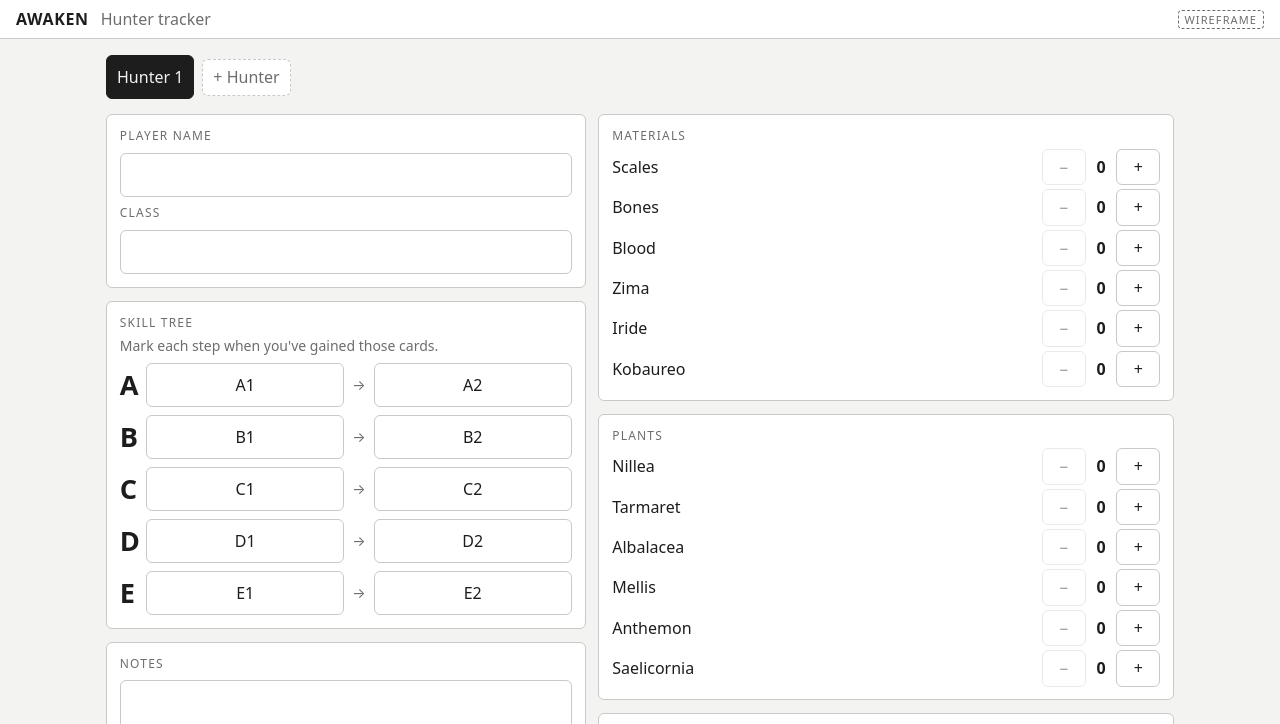
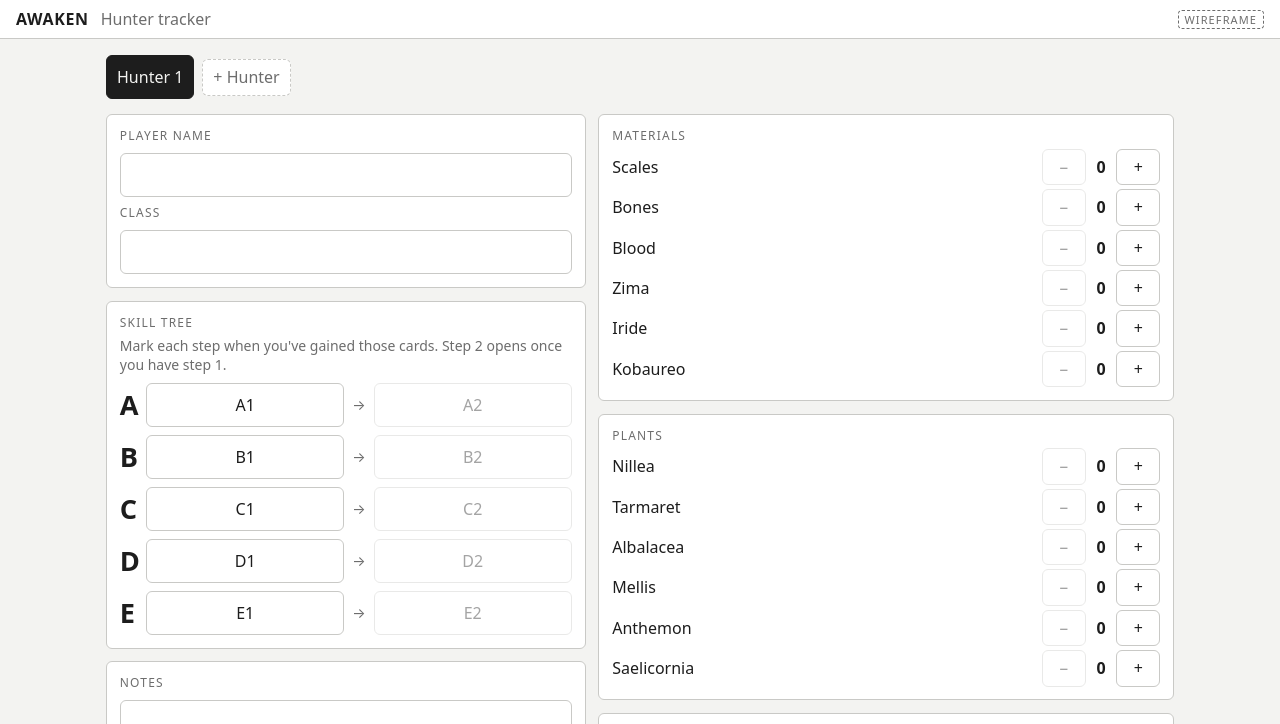
Before and after one commit to guppyinteractive/awaken, a website built with Vite: page hunters/index.html in a window 1280 px wide. Shown: the top 724 px of the page. Built offline with nearby package versions, Linux system fonts and the light colour scheme.

Commit message:
Skill tree: step 2 needs step 1
Co-Authored-By: Claude Opus 5.5 <noreply@anthropic.com>
Claude-Session: https://claude.ai/code/session_015HqfRia1La7bqMaJn35yoZ

```diff
--- a/src/hunters/main.ts
+++ b/src/hunters/main.ts
@@ -49,7 +49,7 @@ function render(): void {
       <span class="mid">${r}</span>
       <button class="toggle" aria-pressed="${h.skills[i][0]}" data-act="skill" data-row="${i}" data-tier="0">${r}1</button>
       <span class="note" aria-hidden="true">→</span>
-      <button class="toggle" aria-pressed="${h.skills[i][1]}" data-act="skill" data-row="${i}" data-tier="1">${r}2</button>
+      <button class="toggle" aria-pressed="${h.skills[i][1]}" data-act="skill" data-row="${i}" data-tier="1" ${h.skills[i][0] ? '' : 'disabled'}>${r}2</button>
     </div>`).join('');
 
   const resources = RESOURCE_KINDS.map((kind) => `
@@ -83,7 +83,7 @@ function render(): void {
           </section>
           <section class="box">
             <div class="label">Skill tree</div>
-            <p class="note">Mark each step when you've gained those cards.</p>
+            <p class="note">Mark each step when you've gained those cards. Step 2 opens once you have step 1.</p>
             <div class="skills">${skills}</div>
           </section>
           <section class="box">
@@ -114,7 +114,9 @@ root.addEventListener('click', (ev) => {
     case 'skill': {
       const row = h.skills[Number(t.dataset.row)];
       const tier = Number(t.dataset.tier);
+      if (tier === 1 && !row[0]) break; // step 2 needs step 1
       row[tier] = !row[tier];
+      if (!row[0]) row[1] = false; // giving up step 1 also clears step 2
       break;
     }
     case 'count': {
--- a/src/shared/wire.css
+++ b/src/shared/wire.css
@@ -101,7 +101,7 @@ button, input, select, textarea { font: inherit; color: inherit; }
   cursor: pointer;
 }
 .btn:hover { border-color: var(--muted); }
-.btn:disabled { opacity: 0.4; cursor: default; }
+.btn:disabled, .toggle:disabled { opacity: 0.4; cursor: default; }
 .btn.primary { background: var(--ink); color: var(--paper); border-color: var(--ink); }
 .btn.alert { border-color: var(--alert); color: var(--alert); }
 .btn.quiet { border-style: dashed; color: var(--muted); }
```
